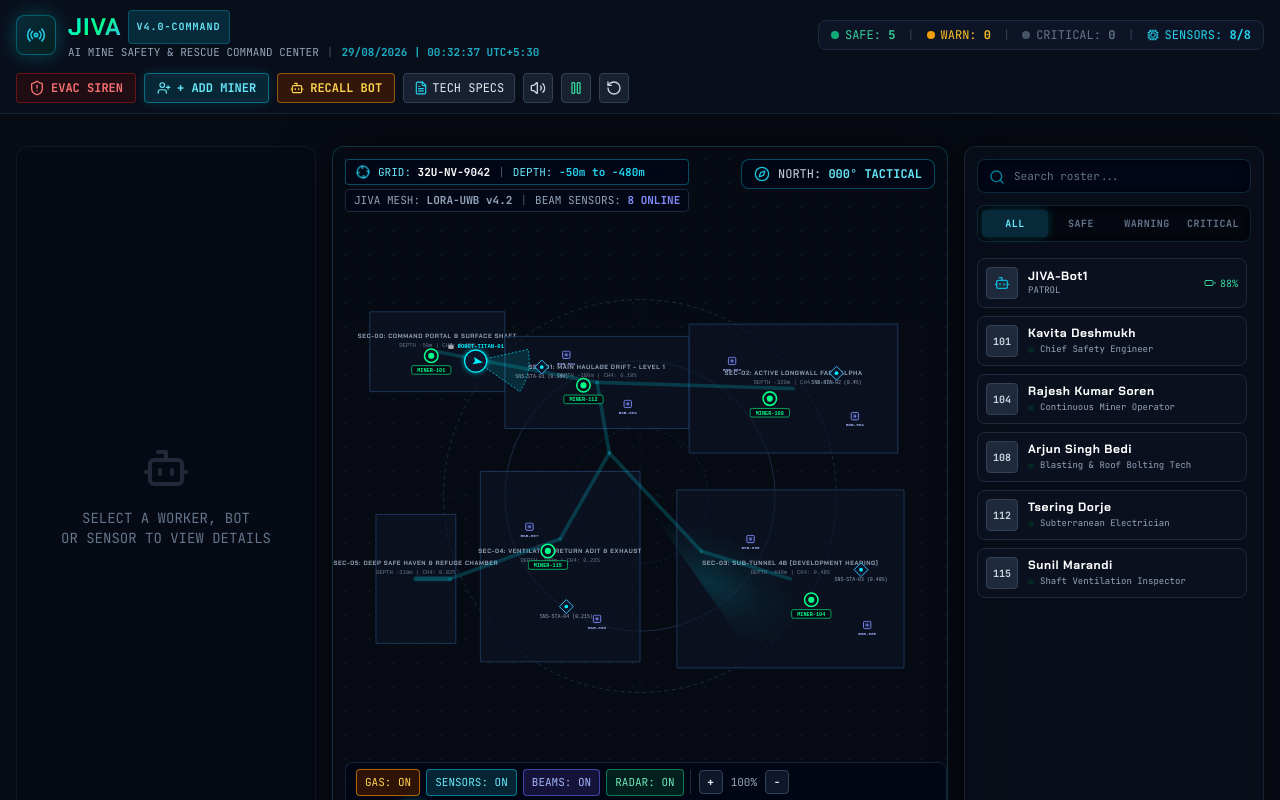
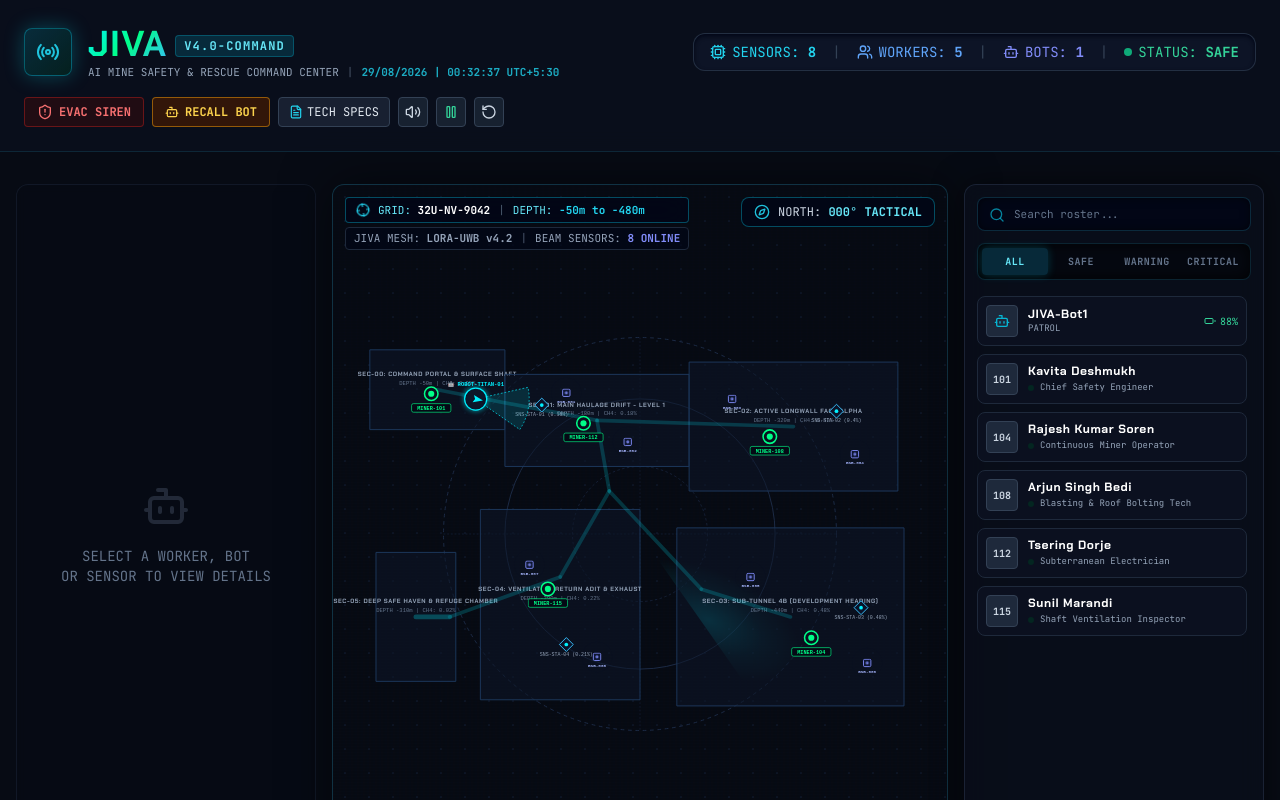
Before and after one commit to NishadSoney/NextGen-Mine-Safety, a React (Vite) app: page / in a window 1280 px wide. Shown: the top 800 px of the page. Built offline with nearby package versions, Linux system fonts and the light colour scheme.

Commit message:
improvments8

```diff
--- a/src/components/Header.tsx
+++ b/src/components/Header.tsx
@@ -32,7 +32,6 @@ export const Header: React.FC = () => {
     toggleSimulating,
     toggleAudioMute,
     toggleEvacuationAlarm,
-    setIsAddWorkerOpen,
     setIsResearchOpen,
     toggleRobotDeployment,
     resetAllSimulation
@@ -58,21 +57,39 @@ export const Header: React.FC = () => {
   const unresolvedIncidents = incidents.filter((i) => !i.resolved).length;
   const onlineBeamSensors = beamSensors.filter((bs) => bs.isOnline).length;
 
+  let systemStatus = 'SAFE';
+  let statusClasses = 'text-emerald-400';
+  let dotClasses = 'bg-emerald-500 animate-pulse';
+
+  if (isEvacuationAlarmActive || criticalWorkers > 0 || unresolvedIncidents > 0) {
+    systemStatus = 'EMERGENCY';
+    statusClasses = 'text-red-500';
+    dotClasses = 'bg-red-500 animate-ping';
+  } else if (warningWorkers > 1) {
+    systemStatus = 'WARNING';
+    statusClasses = 'text-orange-500';
+    dotClasses = 'bg-orange-500 animate-pulse';
+  } else if (warningWorkers > 0 || onlineBeamSensors < beamSensors.length) {
+    systemStatus = 'CAUTION';
+    statusClasses = 'text-amber-400';
+    dotClasses = 'bg-amber-400';
+  }
+
   return (
-    <header className="w-full bg-[#0a0f1c]/95 border-b border-cyan-900/40 backdrop-blur-md sticky top-0 z-40 px-4 py-2.5">
+    <header className="w-full bg-[#0a0f1c]/95 border-b border-cyan-900/40 backdrop-blur-md sticky top-0 z-40 px-6 py-5 md:py-6 shadow-[0_4_20px_rgba(0,240,255,0.05)]">
       {/* Top Banner & Telemetry Bar */}
-      <div className="flex flex-wrap items-center justify-between gap-3">
+      <div className="flex flex-wrap items-center justify-between gap-4">
         {/* Left: Branding & Mine System Identifier */}
-        <div className="flex items-center space-x-3">
-          <div className="relative flex items-center justify-center w-10 h-10 rounded-lg bg-gradient-to-br from-cyan-950/80 to-emerald-950/60 border border-cyan-500/40 text-cyan-400 shadow-[0_0_20px_rgba(0,240,255,0.25)]">
-            <Radio className="w-5 h-5 animate-pulse" />
-            <div className="absolute -top-1 -right-1 w-2.5 h-2.5 rounded-full bg-emerald-400 animate-ping" />
+        <div className="flex items-center space-x-4">
+          <div className="relative flex items-center justify-center w-12 h-12 rounded-lg bg-gradient-to-br from-cyan-950/80 to-emerald-950/60 border border-cyan-500/40 text-cyan-400 shadow-[0_0_20px_rgba(0,240,255,0.25)]">
+            <Radio className="w-6 h-6 animate-pulse" />
+            <div className="absolute -top-1 -right-1 w-3 h-3 rounded-full bg-emerald-400 animate-ping" />
           </div>
           <div>
-            <div className="flex items-center space-x-2">
-              <h1 className="text-xl font-bold tracking-wider text-white font-hud flex items-center gap-1.5">
-                <span className="jiva-accent-gradient text-2xl">JIVA</span>
-                <span className="text-[10px] font-mono uppercase px-2 py-0.5 rounded bg-cyan-950/80 border border-cyan-500/30 text-cyan-300">
+            <div className="flex items-center space-x-3">
+              <h1 className="text-2xl font-bold tracking-wider text-white font-hud flex items-center gap-2">
+                <span className="jiva-accent-gradient text-4xl">JIVA</span>
+                <span className="text-xs font-mono uppercase px-2 py-0.5 rounded bg-cyan-950/80 border border-cyan-500/30 text-cyan-300 mt-1">
                   v4.0-COMMAND
                 </span>
               </h1>
@@ -86,39 +103,26 @@ export const Header: React.FC = () => {
         </div>
 
         {/* Center: Live Status Badges & Threat Level */}
-        <div className="flex items-center space-x-2 sm:space-x-3 bg-slate-900/70 border border-slate-800 rounded-lg px-3 py-1.5 text-xs font-mono">
-          <div className="flex items-center gap-1.5 text-emerald-400">
-            <span className="w-2 h-2 rounded-full bg-emerald-500 animate-pulse" />
-            <span>SAFE: <b>{safeWorkers}</b></span>
+        <div className="flex items-center space-x-3 sm:space-x-4 bg-slate-900/80 border border-slate-700/60 rounded-xl px-4 py-2 text-xs sm:text-sm font-mono shadow-inner shadow-slate-950">
+          <div className="flex items-center gap-1.5 text-cyan-400">
+            <Cpu className="w-3.5 h-3.5 sm:w-4 sm:h-4" />
+            <span>SENSORS: <b>{onlineBeamSensors}</b></span>
           </div>
           <span className="text-slate-700">|</span>
-          <div className="flex items-center gap-1.5 text-amber-400">
-            <span className="w-2 h-2 rounded-full bg-amber-500" />
-            <span>WARN: <b>{warningWorkers}</b></span>
+          <div className="flex items-center gap-1.5 text-blue-400">
+            <Users className="w-3.5 h-3.5 sm:w-4 sm:h-4" />
+            <span>WORKERS: <b>{workers.length}</b></span>
           </div>
           <span className="text-slate-700">|</span>
-          <div className={`flex items-center gap-1.5 ${criticalWorkers > 0 ? 'text-red-400' : 'text-slate-500'}`}>
-            {criticalWorkers > 0 ? (
-              <span className="w-2 h-2 rounded-full bg-red-500 animate-ping" />
-            ) : (
-              <span className="w-2 h-2 rounded-full bg-slate-600" />
-            )}
-            <span>CRITICAL: <b>{criticalWorkers}</b></span>
+          <div className="flex items-center gap-1.5 text-indigo-400">
+            <Bot className="w-3.5 h-3.5 sm:w-4 sm:h-4" />
+            <span>BOTS: <b>{isRobotDeployed ? 1 : 0}</b></span>
           </div>
           <span className="text-slate-700">|</span>
-          <div className="flex items-center gap-1.5 text-cyan-400">
-            <Cpu className="w-3 h-3" />
-            <span>SENSORS: <b>{onlineBeamSensors}/{beamSensors.length}</b></span>
+          <div className={`flex items-center gap-1.5 ${statusClasses}`}>
+            <span className={`w-2 h-2 rounded-full ${dotClasses}`} />
+            <span>STATUS: <b>{systemStatus}</b></span>
           </div>
-          {unresolvedIncidents > 0 && (
-            <>
-              <span className="text-slate-700">|</span>
-              <div className="flex items-center gap-1 text-red-500 font-bold animate-pulse">
-                <Flame className="w-3.5 h-3.5" />
-                <span>{unresolvedIncidents} ACTIVE INCIDENT{unresolvedIncidents > 1 ? 'S' : ''}</span>
-              </div>
-            </>
-          )}
         </div>
 
         {/* Right: Quick Action Controls */}
@@ -139,14 +143,6 @@ export const Header: React.FC = () => {
             </span>
           </button>
 
-          {/* Add Worker Button */}
-          <button
-            onClick={() => setIsAddWorkerOpen(true)}
-            className="flex items-center space-x-1.5 px-3 py-1.5 text-xs font-mono font-bold rounded bg-cyan-950/70 border border-cyan-500/50 text-cyan-300 hover:bg-cyan-900/60 hover:border-cyan-400 hover:text-white transition-all shadow-[0_0_10px_rgba(0,240,255,0.15)]"
-          >
-            <UserPlus className="w-3.5 h-3.5" />
-            <span className="hidden md:inline">+ ADD MINER</span>
-          </button>
 
           {/* Toggle Robot Button */}
           <button
```
